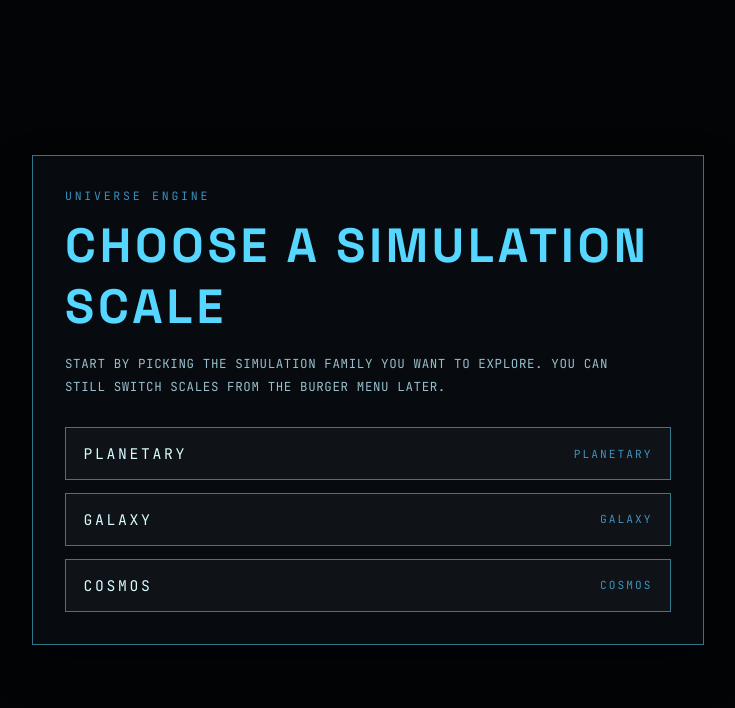
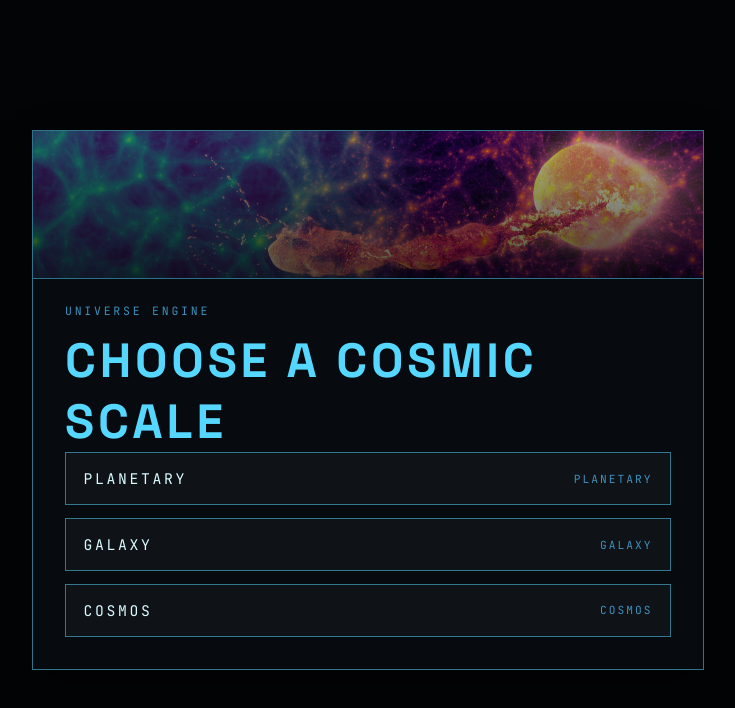
Before and after one commit to UniverseMakers/UniverseEngine, a website built with Vite: page index.html in a window 1280 px wide. Shown: the whole page, without its empty margins (272-1007 px from the left). Built offline with nearby package versions, Linux system fonts and the light colour scheme.

Commit message:
Adding SWIFT banner to boot

```diff
--- a/src/components/entry-overlay.ts
+++ b/src/components/entry-overlay.ts
@@ -27,6 +27,9 @@ export function createEntryOverlay(
   container: HTMLElement,
   onSelect: (simClass: SimulationClass) => void,
 ): EntryOverlayController {
+  // Static banner asset shown at the top of the first-load overlay.
+  const bannerSrc = '/assets/banner.jpg';
+
   // Full-screen overlay wrapper.
   const overlay = document.createElement('section');
   overlay.className = 'overlay overlay--entry';
@@ -37,9 +40,11 @@ export function createEntryOverlay(
   const panel = document.createElement('div');
   panel.className = 'entry-overlay';
   panel.innerHTML = `
+    <div class="entry-overlay__banner-frame" aria-hidden="true">
+      <img class="entry-overlay__banner" src="${bannerSrc}" alt="" loading="eager" decoding="async" />
+    </div>
     <p class="entry-overlay__eyebrow">Universe Engine</p>
-    <h1 class="entry-overlay__title">Choose a simulation scale</h1>
-    <p class="entry-overlay__copy">Start by picking the simulation family you want to explore. You can still switch scales from the burger menu later.</p>
+    <h1 class="entry-overlay__title">Choose a cosmic scale</h1>
   `;
 
   // Button stack for each available simulation family.
--- a/src/style.css
+++ b/src/style.css
@@ -625,6 +625,32 @@ button {
   -webkit-backdrop-filter: blur(18px);
 }
 
+.entry-overlay__banner-frame {
+  position: relative;
+  margin: -2rem -2rem 1.5rem;
+  height: 9.25rem;
+  overflow: hidden;
+  border-bottom: 1px solid var(--line-strong);
+  background: #000;
+}
+
+.entry-overlay__banner {
+  display: block;
+  width: 100%;
+  height: 100%;
+  object-fit: cover;
+  opacity: 0.9;
+  filter: brightness(0.88) saturate(0.92) contrast(1.06);
+}
+
+.entry-overlay__banner-frame::after {
+  content: '';
+  position: absolute;
+  inset: 0;
+  background: linear-gradient(to bottom, rgba(0, 0, 0, 0.08), rgba(0, 0, 0, 0.62));
+  pointer-events: none;
+}
+
 .entry-overlay__eyebrow,
 .entry-overlay__copy,
 .entry-overlay__button-meta,
@@ -1496,6 +1522,11 @@ button {
     padding: 2rem 1rem;
   }
 
+  .entry-overlay__banner-frame {
+    margin: -2rem -1rem 1.4rem;
+    height: 8.5rem;
+  }
+
   .summary-overlay {
     width: 100vw;
     min-height: 100vh;
```
Also changed, not shown: public/assets/banner.jpg (added).
